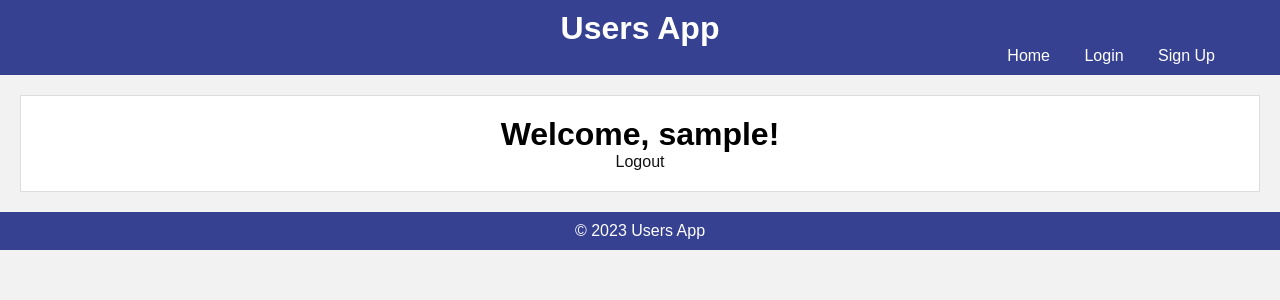
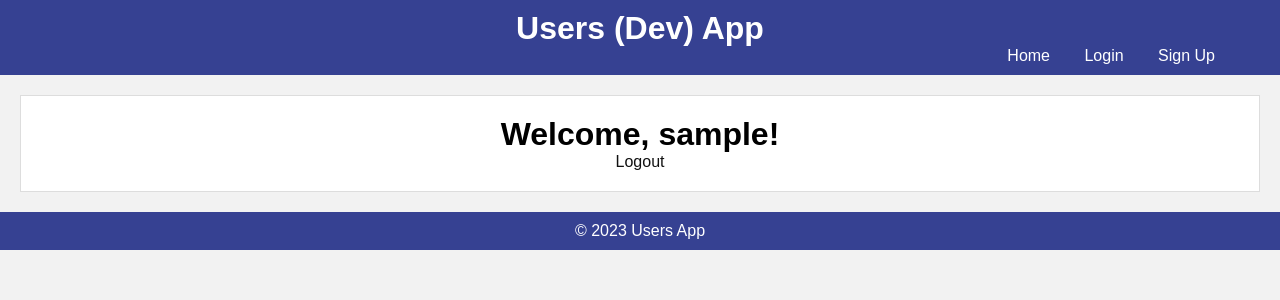
Before and after one commit to francdomain/users-webapp, a Flask app: page / in a window 1280 px wide. Shown: the top 300 px of the page. Run offline with Flask 3, Linux system fonts and the light colour scheme; the visitor is signed in with stand-in values (Sample User, id 1).

Commit message:
Updated base.html

```diff
--- a/templates/base.html
+++ b/templates/base.html
@@ -8,7 +8,7 @@
 <body>
     <header>
         <!-- Common header content goes here -->
-        <h1>Users App</h1>
+        <h1>Users (Dev) App</h1>
         <nav>
             <ul>
                 <li><a href="/">Home</a></li>
```
